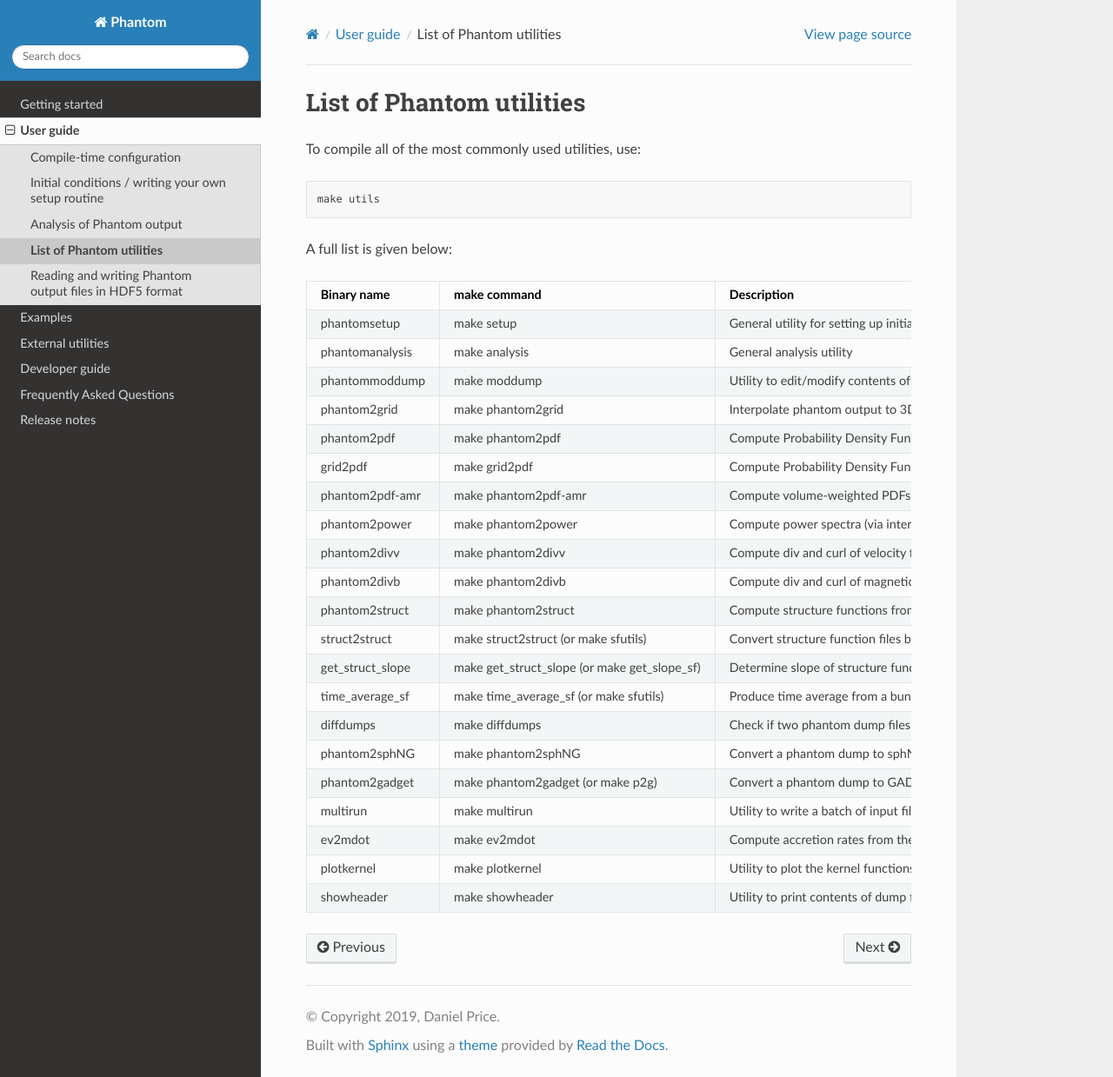
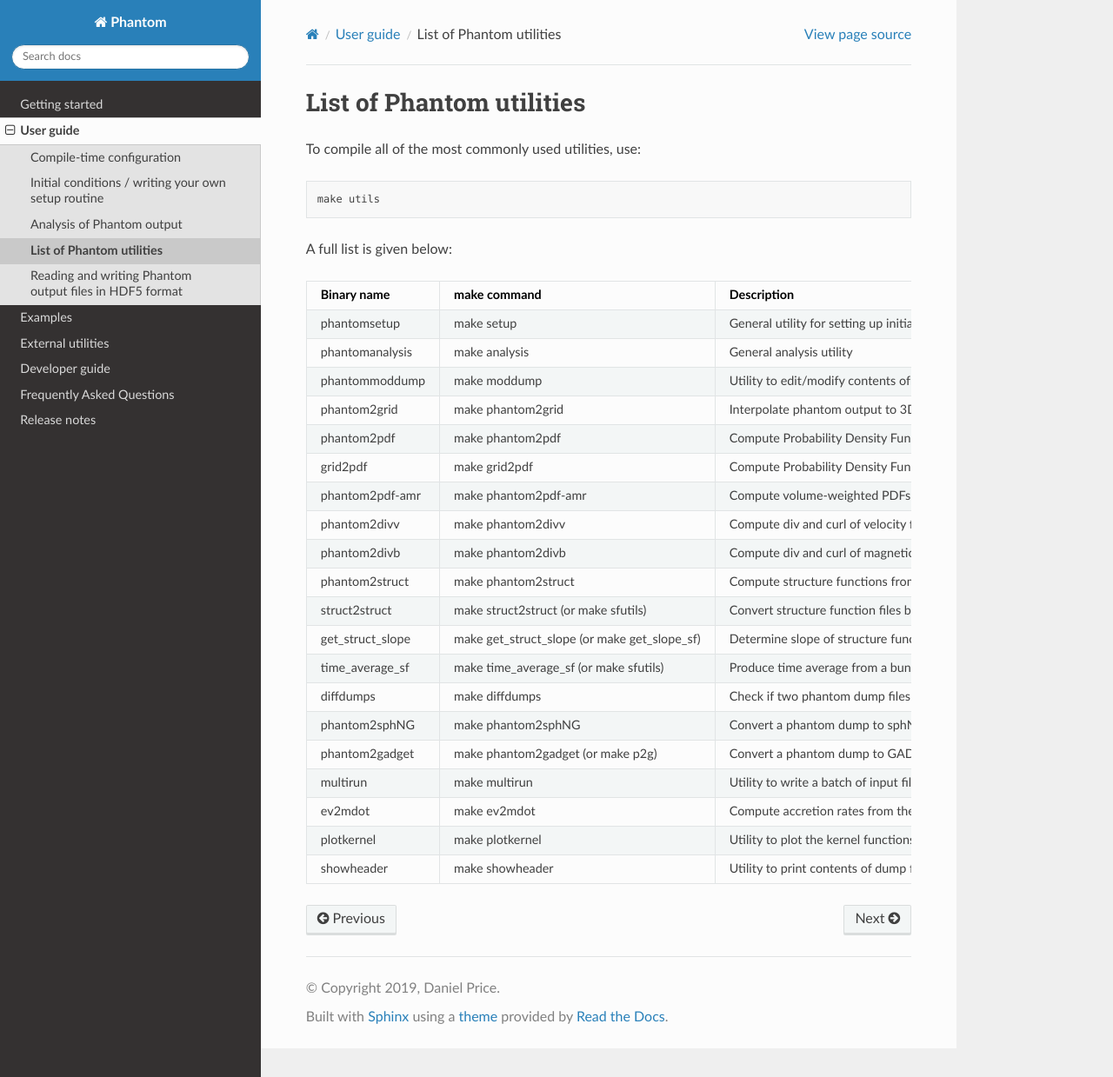
Before and after one commit to danieljprice/phantom, a Sphinx documentation site: the page built from docs/utils.rst, in a window 1280 px wide and 1239 px high. Shown: the whole window at 87% size. Built offline with Sphinx 7.4.7 and the Read the Docs theme 2.0.0, drawn with Linux system fonts in a browser that asks for light colours; pages that are not in the unit, such as notebooks, are missing from menus.

Commit message:
(utils) deleted obsolete phantom2power utility; better to use splash to grid + python

```diff
--- a/docs/utils.rst
+++ b/docs/utils.rst
@@ -41,10 +41,6 @@
 |                       |                       | volume-weighted PDFs  |
 |                       |                       | via interpolation to  |
 |                       |                       | 3D AMR grid           |
-+-----------------------+-----------------------+-----------------------+
-| phantom2power         | make phantom2power    | Compute power spectra |
-|                       |                       | (via interpolation to |
-|                       |                       | 3D grid)              |
 +-----------------------+-----------------------+-----------------------+
 | phantom2divv          | make phantom2divv     | Compute div and curl  |
 |                       |                       | of velocity field     |
```
Also changed, not shown: 6 other files.
